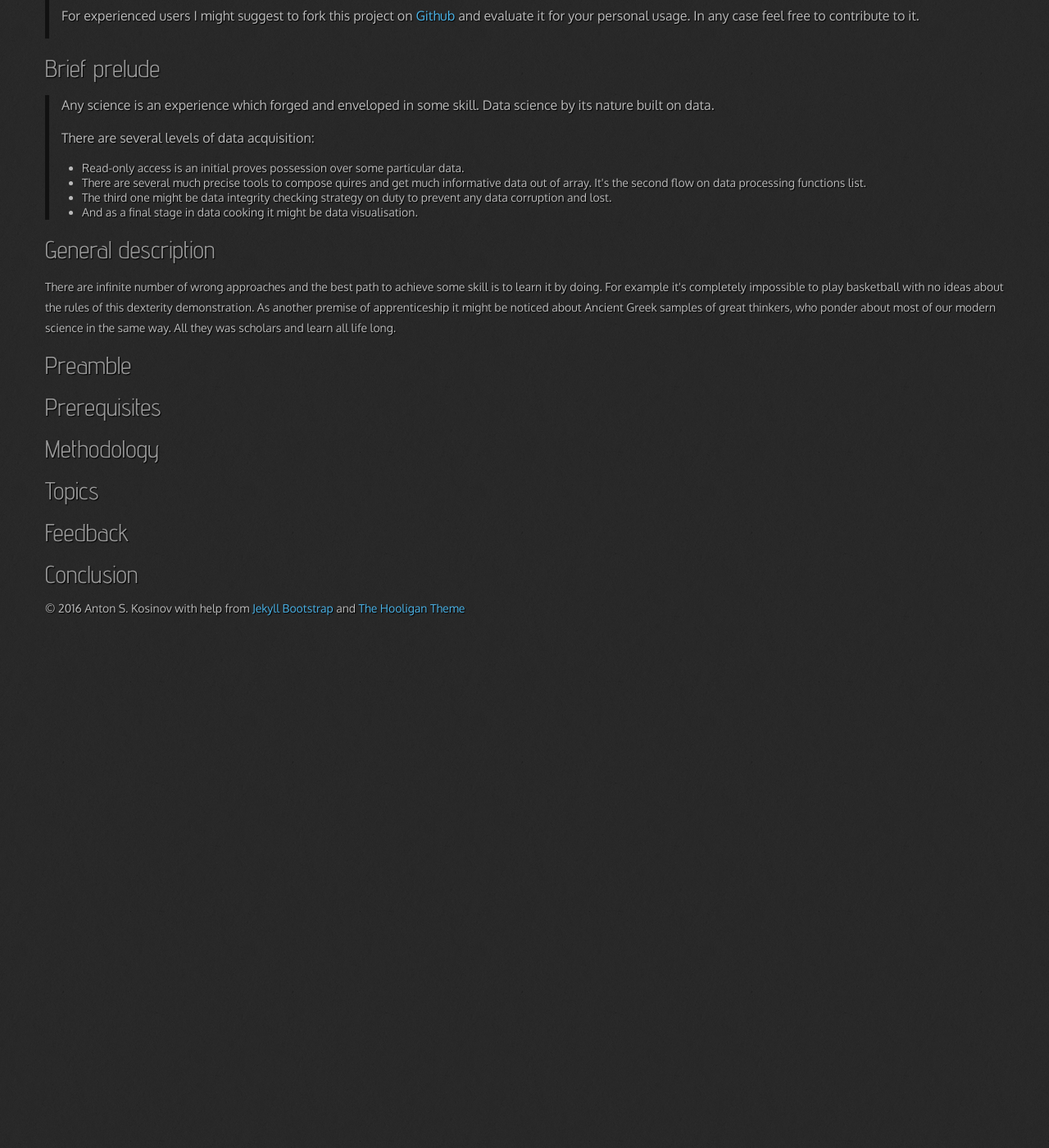
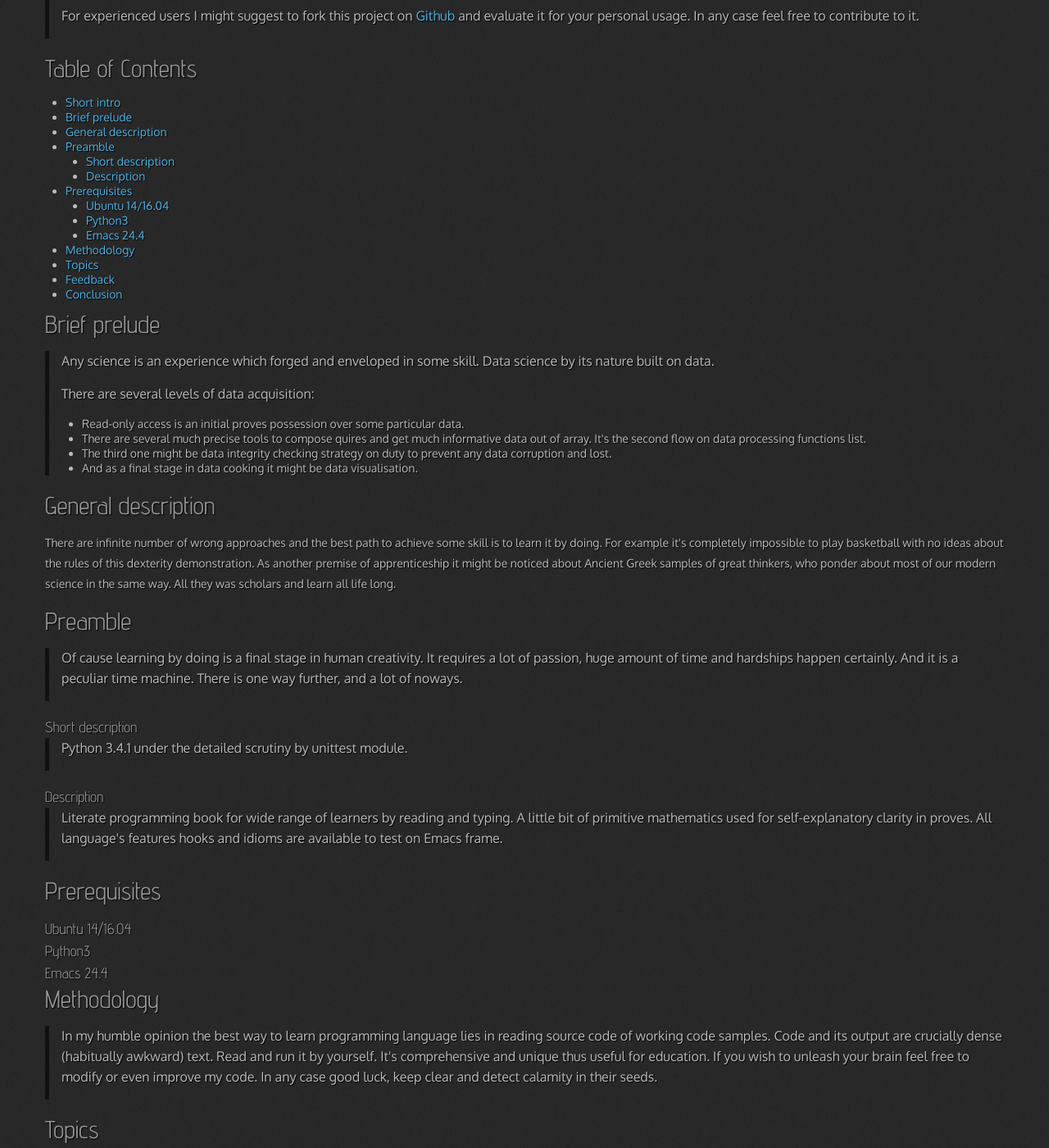
Before and after one commit to 0--key/0--key.github.io, a Jekyll site: the page built from _posts/2016-08-24-index.html, in a window 1280 px wide and 1400 px high, scrolled down 373 px. Shown: the whole window at 82% size. Built offline with Jekyll 4.4.1, drawn with Linux system fonts in a browser that asks for light colours; nearby versions of some CDN libraries; before the commit the page ends 1133 px from its top, so only the background shows below that.

Commit message:
New index page

```diff
--- a/_posts/2016-08-24-index.html
+++ b/_posts/2016-08-24-index.html
@@ -39,6 +39,33 @@ and evaluate it for your personal usage. In any case feel free to
 contribute to it.
 </p>
 </blockquote>
+<div id="table-of-contents">
+<h2>Table of Contents</h2>
+<div id="text-table-of-contents">
+<ul>
+<li><a href="#orgheadline1">Short intro</a></li>
+<li><a href="#orgheadline2">Brief prelude</a></li>
+<li><a href="#orgheadline3">General description</a></li>
+<li><a href="#orgheadline4">Preamble</a>
+<ul>
+<li><a href="#orgheadline5">Short description</a></li>
+<li><a href="#orgheadline6">Description</a></li>
+</ul>
+</li>
+<li><a href="#orgheadline7">Prerequisites</a>
+<ul>
+<li><a href="#orgheadline8">Ubuntu 14/16.04</a></li>
+<li><a href="#orgheadline9">Python3</a></li>
+<li><a href="#orgheadline10">Emacs 24.4</a></li>
+</ul>
+</li>
+<li><a href="#orgheadline11">Methodology</a></li>
+<li><a href="#orgheadline12">Topics</a></li>
+<li><a href="#orgheadline13">Feedback</a></li>
+<li><a href="#orgheadline14">Conclusion</a></li>
+</ul>
+</div>
+</div>
 </div>
 </div>
 
@@ -83,27 +110,86 @@ same way. All they was scholars and learn all life long.
 </div>
 </div>
 
-
 <div id="outline-container-orgheadline4" class="outline-2">
 <h2 id="orgheadline4">Preamble</h2>
+<div class="outline-text-2" id="text-orgheadline4">
+<blockquote>
+<p>
+Of cause learning by doing is a final stage in human creativity. It
+requires a lot of passion, huge amount of time and hardships happen
+certainly. And it is a peculiar time machine. There is one way
+further, and a lot of noways.
+</p>
+</blockquote>
 </div>
 
-<div id="outline-container-orgheadline5" class="outline-2">
-<h2 id="orgheadline5">Prerequisites</h2>
+<div id="outline-container-orgheadline5" class="outline-3">
+<h3 id="orgheadline5">Short description</h3>
+<div class="outline-text-3" id="text-orgheadline5">
+<blockquote>
+<p>
+Python 3.4.1 under the detailed scrutiny by unittest module.
+</p>
+</blockquote>
+</div>
 </div>
 
-<div id="outline-container-orgheadline6" class="outline-2">
-<h2 id="orgheadline6">Methodology</h2>
+<div id="outline-container-orgheadline6" class="outline-3">
+<h3 id="orgheadline6">Description</h3>
+<div class="outline-text-3" id="text-orgheadline6">
+<blockquote>
+<p>
+Literate programming book for wide range of learners by reading
+and typing. A little bit of primitive mathematics used for
+self-explanatory clarity in proves. All language's features hooks and
+idioms are available to test on Emacs frame.
+</p>
+</blockquote>
+</div>
+</div>
 </div>
 
 <div id="outline-container-orgheadline7" class="outline-2">
-<h2 id="orgheadline7">Topics</h2>
+<h2 id="orgheadline7">Prerequisites</h2>
+<div class="outline-text-2" id="text-orgheadline7">
+</div><div id="outline-container-orgheadline8" class="outline-3">
+<h3 id="orgheadline8">Ubuntu 14/16.04</h3>
 </div>
 
-<div id="outline-container-orgheadline8" class="outline-2">
-<h2 id="orgheadline8">Feedback</h2>
+<div id="outline-container-orgheadline9" class="outline-3">
+<h3 id="orgheadline9">Python3</h3>
 </div>
 
-<div id="outline-container-orgheadline9" class="outline-2">
-<h2 id="orgheadline9">Conclusion</h2>
+<div id="outline-container-orgheadline10" class="outline-3">
+<h3 id="orgheadline10">Emacs 24.4</h3>
 </div>
+</div>
+
+<div id="outline-container-orgheadline11" class="outline-2">
+<h2 id="orgheadline11">Methodology</h2>
+<div class="outline-text-2" id="text-orgheadline11">
+<blockquote>
+<p>
+In my humble opinion the best way to learn programming language lies
+in reading source code of working code samples. Code and its output
+are crucially dense (habitually awkward) text. Read and run it by
+yourself. It's comprehensive and unique thus useful for education.
+If you wish to unleash your brain feel free to modify or even
+improve my code. In any case good luck, keep clear and detect calamity
+in their seeds.
+</p>
+</blockquote>
+</div>
+</div>
+
+<div id="outline-container-orgheadline12" class="outline-2">
+<h2 id="orgheadline12">Topics</h2>
+</div>
+
+<div id="outline-container-orgheadline13" class="outline-2">
+<h2 id="orgheadline13">Feedback</h2>
+</div>
+
+<div id="outline-container-orgheadline14" class="outline-2">
+<h2 id="orgheadline14">Conclusion</h2>
+</div>
```
